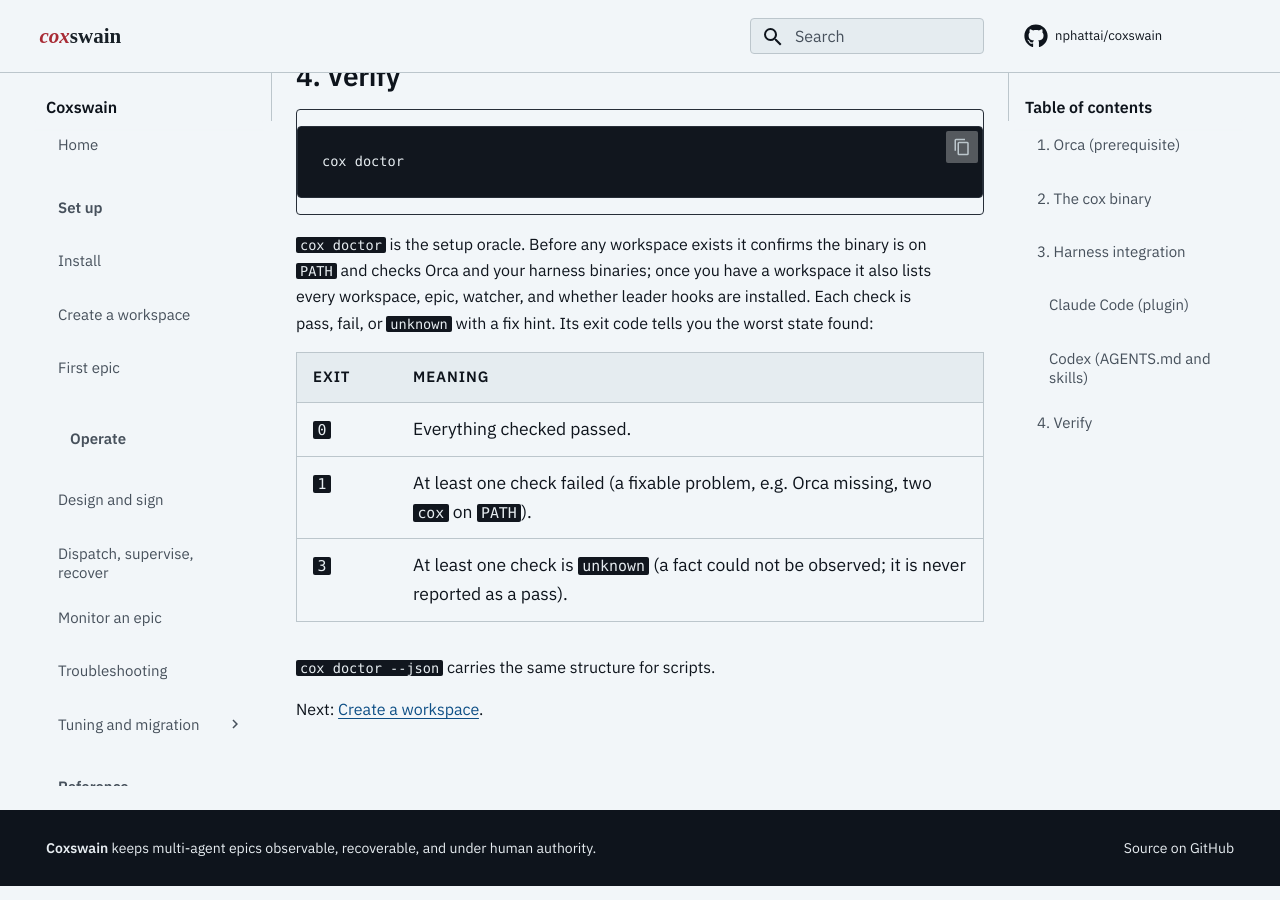
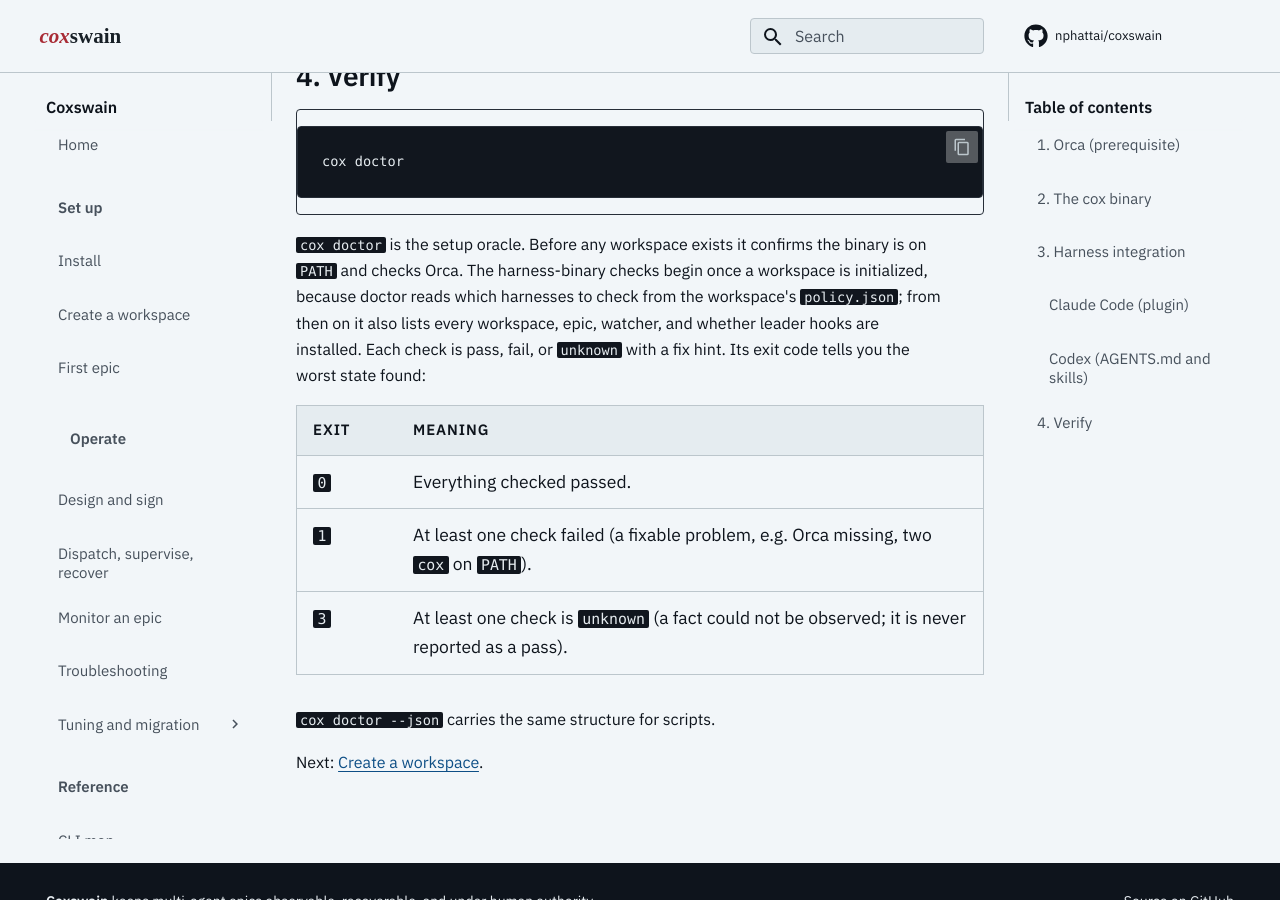
Before and after one commit to nphattai/coxswain, an MkDocs documentation site: the page built from docs/getting-started/install.md, in a window 1280 px wide and 900 px high, scrolled down 1775 px. Built offline with MkDocs 1.6.1 and Material for MkDocs 9.7.7, drawn with Linux system fonts in a browser that asks for light colours; comment, search, counter and statistics services are not loaded.

Commit message:
fix(docs): doctor checks harness binaries only after a workspace exists
Install said doctor checks harness binaries before any workspace exists, but
doctor.HarnessBinaries reads the harnesses to check from the workspace's
policy.json, so those checks start once a workspace is initialized. Correct
the Verify section.

````diff
--- a/docs/getting-started/install.md
+++ b/docs/getting-started/install.md
@@ -60,9 +60,10 @@ pull-wake fallback and optional project hooks.
 cox doctor
 ```
 
-`cox doctor` is the setup oracle. Before any workspace exists it confirms the binary is on `PATH` and checks Orca and
-your harness binaries; once you have a workspace it also lists every workspace, epic, watcher, and whether leader hooks
-are installed. Each check is pass, fail, or `unknown` with a fix hint. Its exit code tells you the worst state found:
+`cox doctor` is the setup oracle. Before any workspace exists it confirms the binary is on `PATH` and checks Orca. The
+harness-binary checks begin once a workspace is initialized, because doctor reads which harnesses to check from the
+workspace's `policy.json`; from then on it also lists every workspace, epic, watcher, and whether leader hooks are
+installed. Each check is pass, fail, or `unknown` with a fix hint. Its exit code tells you the worst state found:
 
 | Exit | Meaning |
 |---|---|
````
